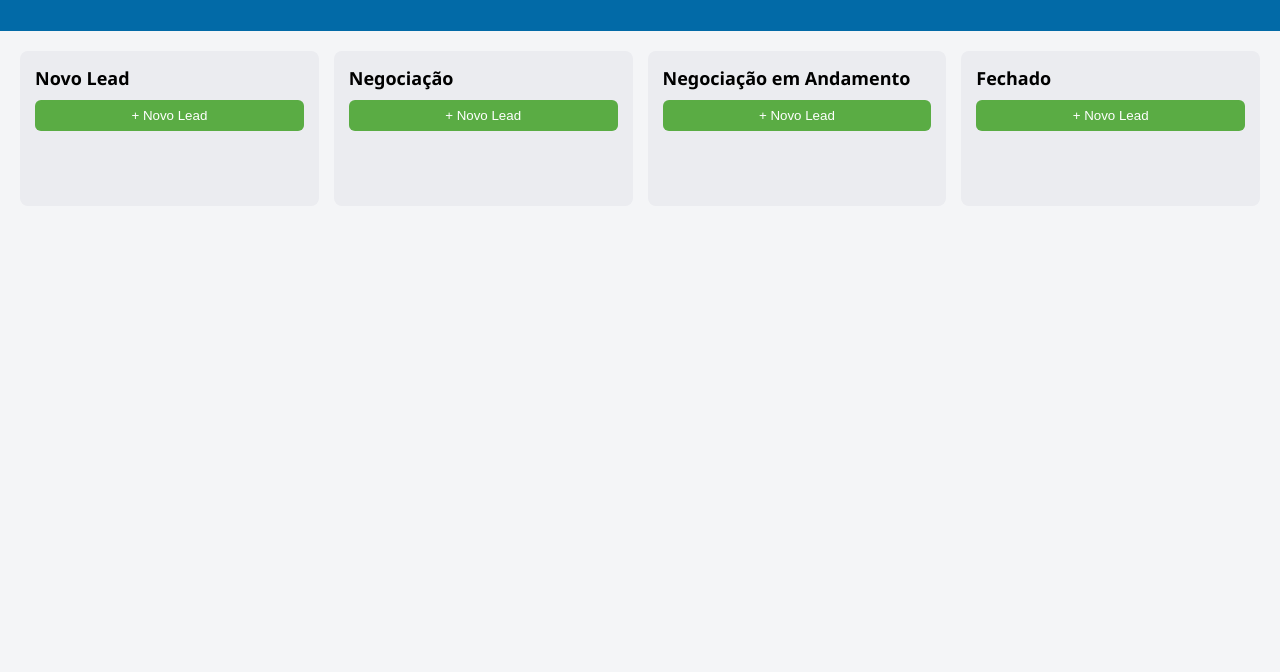
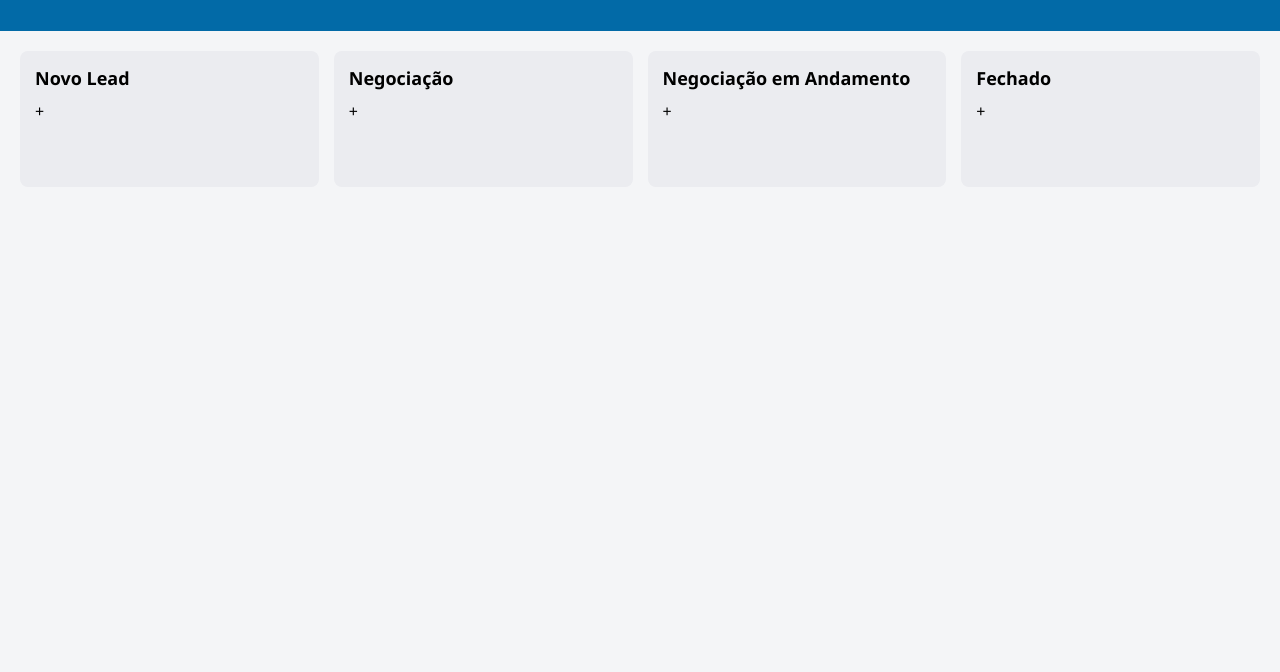
Before and after one commit to herlon878-eng/master-crm-v2, a plain HTML site: page index.html in a window 1280 px wide. Shown: the part 128-800 px from the top of the page. Drawn offline with Linux system fonts and the light colour scheme.

Commit message:
Update index.html

```diff
--- a/index.html
+++ b/index.html
@@ -3,7 +3,7 @@
 <head>
   <meta charset="UTF-8">
   <meta name="viewport" content="width=device-width, initial-scale=1.0">
-  <title>Master CRM - Trello Style</title>
+  <title>Master CRM - Trello Clean</title>
   <link rel="stylesheet" href="styles.css">
 </head>
 <body>
@@ -14,26 +14,34 @@
 
 <div class="columns-container">
   <div class="column" data-column="novo" ondrop="drop(event)" ondragover="allowDrop(event)">
-    <h2>Novo Lead</h2>
-    <button onclick="addCard('novo')">+ Novo Lead</button>
+    <div class="column-header">
+      <h2>Novo Lead</h2>
+      <span class="add-card" onclick="addCard('novo')">+</span>
+    </div>
     <div class="card-list" id="novo"></div>
   </div>
 
   <div class="column" data-column="negociacao" ondrop="drop(event)" ondragover="allowDrop(event)">
-    <h2>Negociação</h2>
-    <button onclick="addCard('negociacao')">+ Novo Lead</button>
+    <div class="column-header">
+      <h2>Negociação</h2>
+      <span class="add-card" onclick="addCard('negociacao')">+</span>
+    </div>
     <div class="card-list" id="negociacao"></div>
   </div>
 
   <div class="column" data-column="andamento" ondrop="drop(event)" ondragover="allowDrop(event)">
-    <h2>Negociação em Andamento</h2>
-    <button onclick="addCard('andamento')">+ Novo Lead</button>
+    <div class="column-header">
+      <h2>Negociação em Andamento</h2>
+      <span class="add-card" onclick="addCard('andamento')">+</span>
+    </div>
     <div class="card-list" id="andamento"></div>
   </div>
 
   <div class="column" data-column="fechado" ondrop="drop(event)" ondragover="allowDrop(event)">
-    <h2>Fechado</h2>
-    <button onclick="addCard('fechado')">+ Novo Lead</button>
+    <div class="column-header">
+      <h2>Fechado</h2>
+      <span class="add-card" onclick="addCard('fechado')">+</span>
+    </div>
     <div class="card-list" id="fechado"></div>
   </div>
 </div>
```
